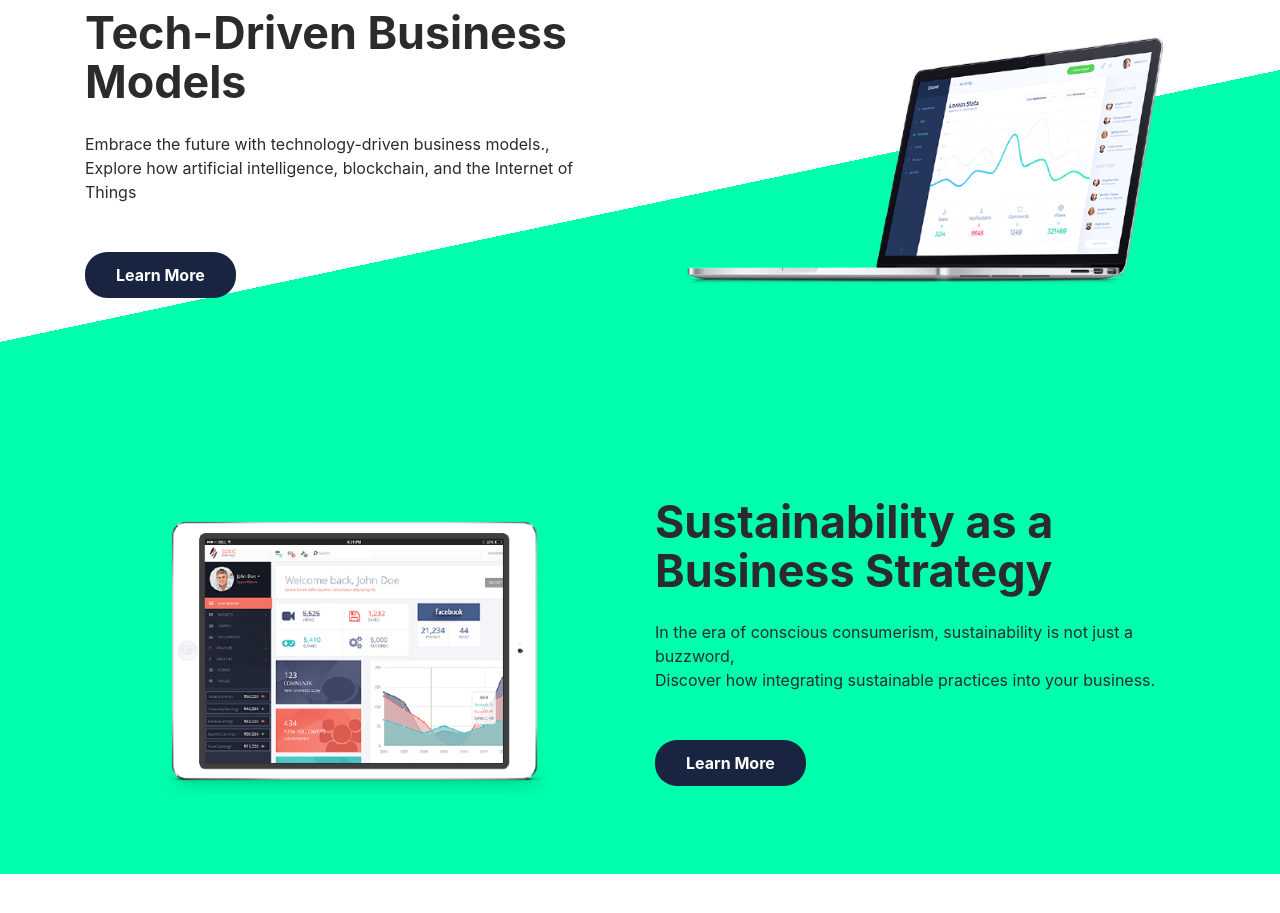
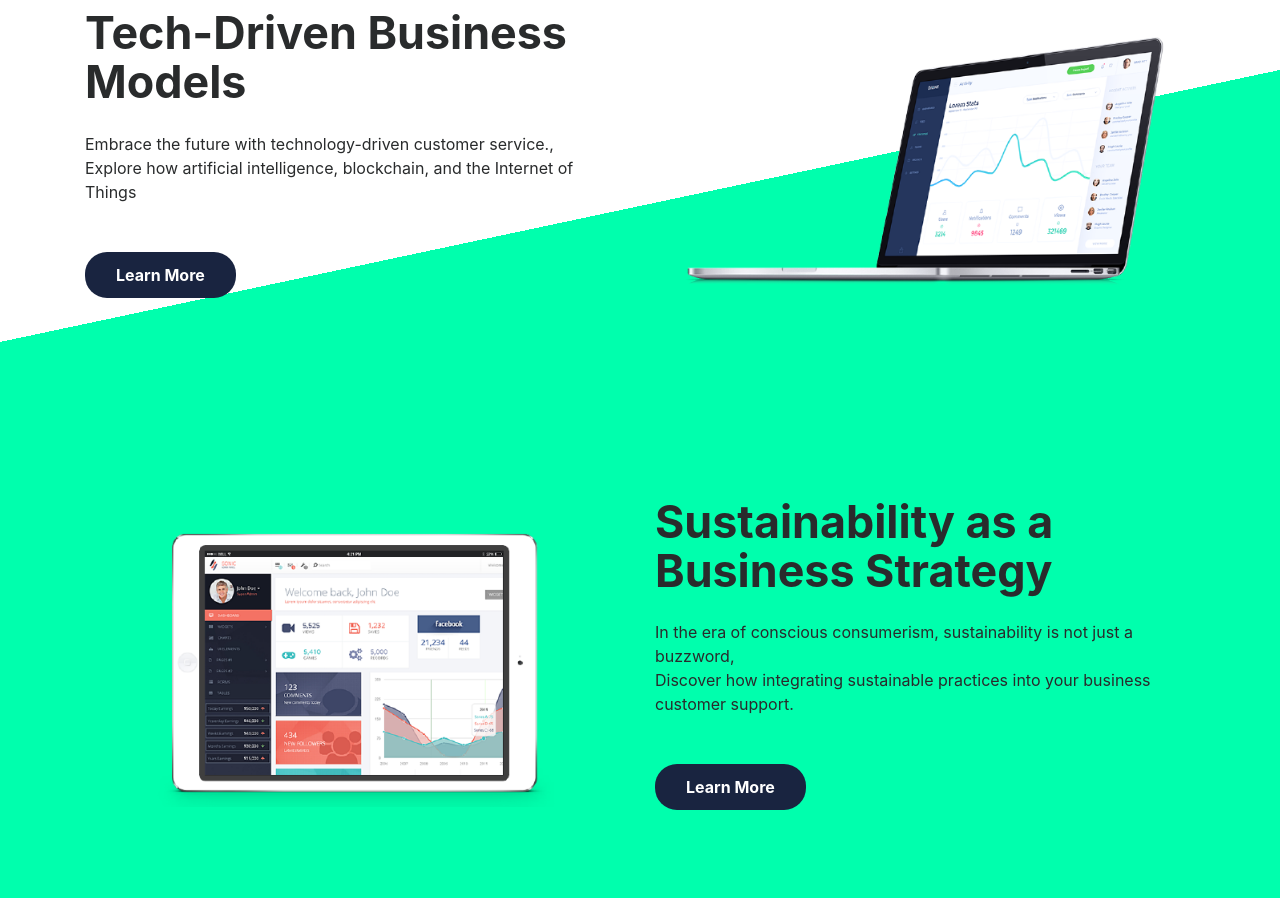
Before and after one commit to Pay-Pal-customer-service-contact247989/contact, a plain HTML site: page index.html in a window 1280 px wide. Shown: the part 1280-2193 px from the top of the page. Drawn offline with Linux system fonts and the light colour scheme.

Commit message:
Update index.html

```diff
--- a/index.html
+++ b/index.html
@@ -46,7 +46,7 @@
             </h1>
             <p data-aos="fade" data-aos-easing="linear" data-aos-duration="1000" data-aos-once="true" class="lead text-white my-4">
                 Are you ready to embark on an exciting journey into the world of entrepreneurship?
-                <br> Our platform is designed to inspire and guide you through new and innovative ways.
+                <br> Our Customer Service platform is designed to inspire and guide you through new and innovative ways.
             </p>
             <a href="#" data-aos="fade" data-aos-easing="linear" data-aos-duration="1000" data-aos-once="true" class="btn my-4 font-weight-bold atlas-cta cta-green">Get Started</a>
         </div>
@@ -78,7 +78,7 @@
             <div class="row justify-content-between text-center text-md-left">
                 <div data-aos="fade-right" data-aos-duration="1000" data-aos-once="true" class="col-md-6">
                     <h2 class="font-weight-bold">Tech-Driven Business Models</h2>
-                    <p class="my-4">Embrace the future with technology-driven business models.,
+                    <p class="my-4">Embrace the future with technology-driven customer service.,
                         <br>Explore how artificial intelligence, blockchain, and the Internet of Things</p>
                     <a href="#" class="btn my-4 font-weight-bold atlas-cta cta-blue">Learn More</a>
                 </div>
@@ -96,7 +96,7 @@
                     <h2 class="font-weight-bold">Sustainability as a Business Strategy</h2>
                     <p class="my-4">
                         In the era of conscious consumerism, sustainability is not just a buzzword,
-                        <br> Discover how integrating sustainable practices into your business.
+                        <br> Discover how integrating sustainable practices into your business customer support.
                     </p>
                     <a href="#" class="btn my-4 font-weight-bold atlas-cta cta-blue">Learn More</a>
                 </div>
```
